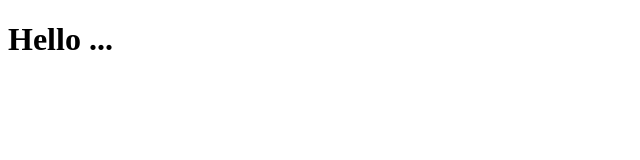
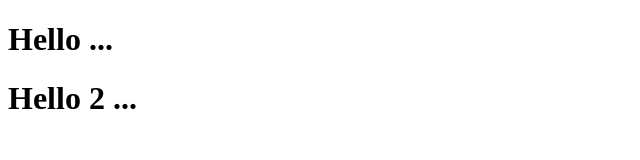
Before and after one commit to phanindra93/demo-repo, a plain HTML site: page index.html in a window 1280 px wide. Shown: the whole page, without its empty margins (0-640 px from the left). Drawn offline with Linux system fonts and the light colour scheme.

Commit message:
second commit

```diff
--- a/index.html
+++ b/index.html
@@ -8,5 +8,7 @@
 </head>
 <body>
     <h1 id="first">Hello ...</h1>
+
+    <h1 id="second">Hello 2 ...</h1>
 </body>
 </html>
```
